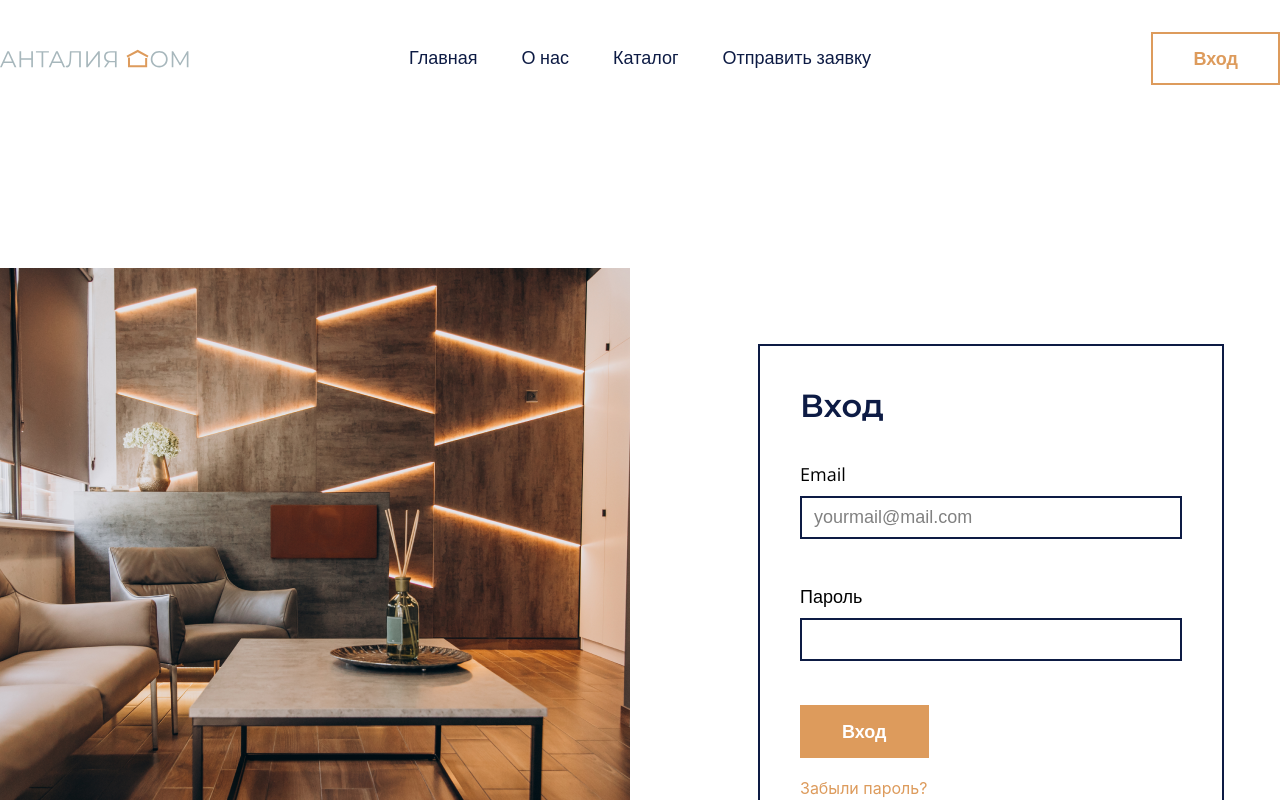
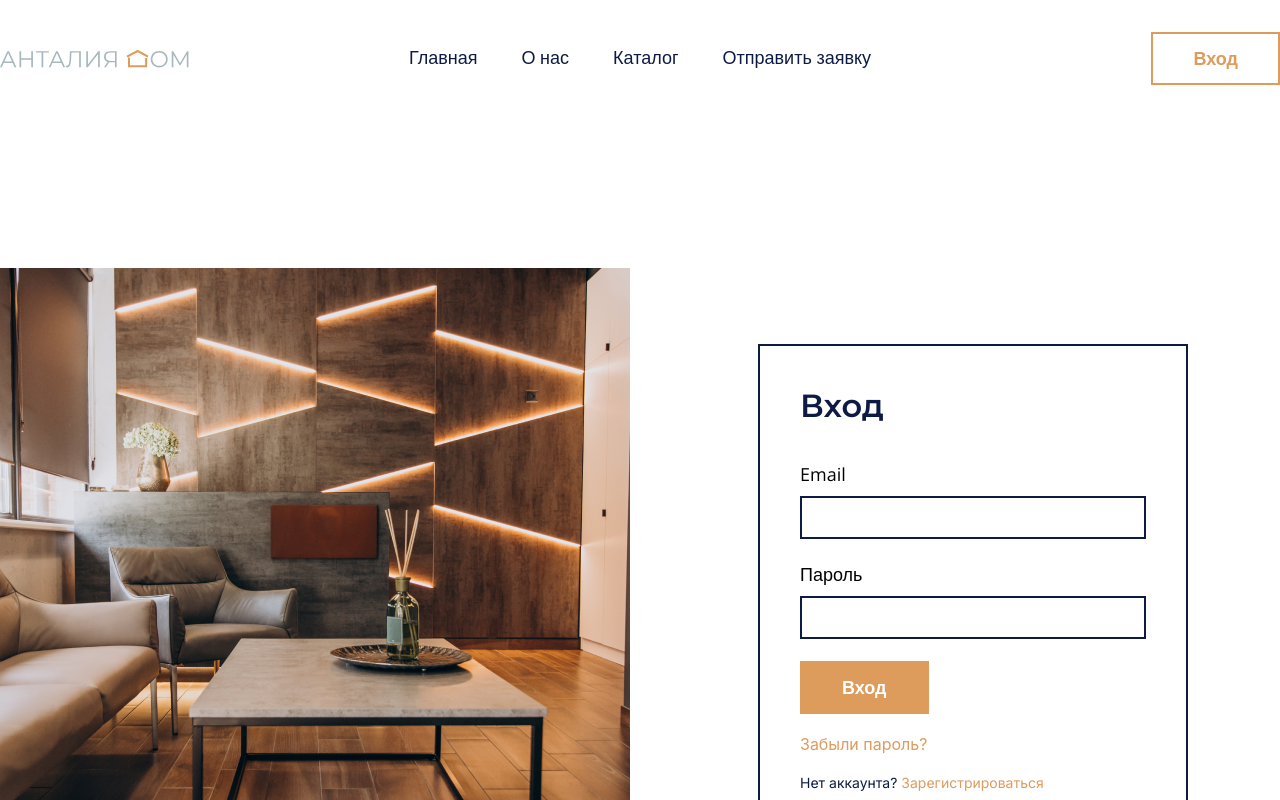
Before and after one commit to antaliadom-team/frontend, a React (Create React App) app: page /login in a window 1280 px wide. Shown: the top 800 px of the page. Built offline with nearby package versions, Linux system fonts and the light colour scheme.

Commit message:
исправляю баг с текстом ошибки инпута

```diff
--- a/src/components/forms/sign-in-form/sign-in-form.jsx
+++ b/src/components/forms/sign-in-form/sign-in-form.jsx
@@ -32,7 +32,7 @@ const SignInForm = () => {
         <h2 className={styles.title}>Вход</h2>
         <ul className={styles.list}>
           <li className={styles.item}>
-            <TextInput text={"Email"} placeholder={"yourmail@mail.com"} name={"email"} />
+            <TextInput text={"Email"} placeholder={""} name={"email"} />
           </li>
           <li className={styles.item}>
             <TextInput text={"Пароль"} placeholder={""} name={"pass"} />
--- a/src/components/ui/inputs/email/email-input.jsx
+++ b/src/components/ui/inputs/email/email-input.jsx
@@ -1,4 +1,4 @@
-import { useInput } from "../../../../hooks/useInput";
+import { useInput } from "../../../../hooks/use-input";
 import styles from "../text/text.module.css";
 
 const EmailInput = ({ nameInput, placeholder, disabled, validEmail }) => {
--- a/src/components/ui/inputs/password/password-input.jsx
+++ b/src/components/ui/inputs/password/password-input.jsx
@@ -1,5 +1,5 @@
 import { useEffect } from "react";
-import { useInput } from "../../../../hooks/useInput";
+import { useInput } from "../../../../hooks/use-input";
 import styles from "../text/text.module.css";
 import showPassword from "../../../../images/showPassword.svg";
 import showPasswordError from "../../../../images/showPassword_error.svg";
--- a/src/components/ui/inputs/surname/surname.jsx
+++ b/src/components/ui/inputs/surname/surname.jsx
@@ -1,5 +1,5 @@
 import React from "react";
-import { useInput } from "../../../../hooks/useInput";
+import { useInput } from "../../../../hooks/use-input";
 import styles from "../text/text.module.css";
 
 const Surname = ({ nameInput, placeholder, disabled }) => {
--- a/src/components/ui/inputs/text/text.module.css
+++ b/src/components/ui/inputs/text/text.module.css
@@ -12,12 +12,6 @@
 .wrapper {
     position: relative;
     padding-bottom: 18px;
-}
-
-.showPassword {
-    position: absolute;
-    top: 18px;
-    right: 12px;
 }
 
 .field {
@@ -69,12 +63,14 @@
 }
 
 .hide {
+    display: none;
     opacity: 0;
     transition: opacity 0.3s, transform 0.3s;
     transform: translate(0, 10px);
 }
 
 .warning {
+    composes: input;
     color: #c51818;
     border: 2px solid#c51818;
 }
--- a/src/hooks/useInput.js
+++ b/src/hooks/use-input.js
@@ -1,5 +1,5 @@
 import { useState } from "react";
-import { useValidation } from "./useValidation";
+import { useValidation } from "./use-validation";
 
 export function useInput(initialValue, validations) {
   const [value, setValue] = useState(initialValue);
--- a/src/pages/auth/auth.jsx
+++ b/src/pages/auth/auth.jsx
@@ -8,7 +8,7 @@ import //   EditPassword,
 //   SignUp,
 "../../components/forms/auth-form";
 import React from "react";
-import { SignIn } from "../../components/forms/signIn";
+import { SignIn } from "../../components/forms/sign-in";
 
 const Auth = ({ isLoggedIn }) => {
   const [isUserEmailCorrect, setUserEmailCorrect] = React.useState(false);
```
Also changed, not shown: src/components/forms/sign-in.jsx (renamed from src/components/forms/signIn.jsx), src/hooks/use-validation.js (renamed from src/hooks/useValidation.js).
